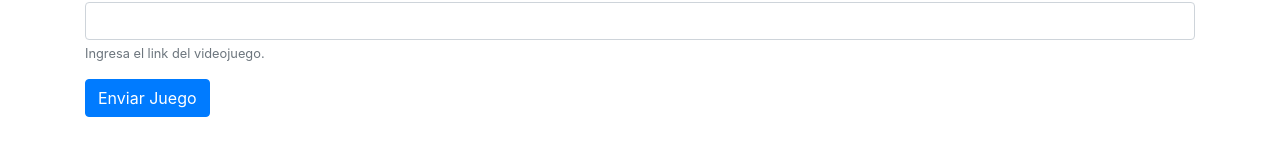
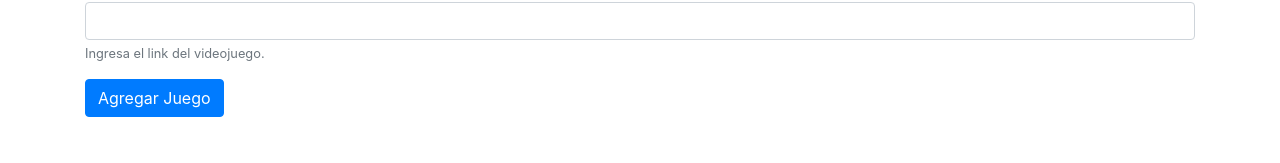
Before and after one commit to cristianfchq/Angular-Games, an Angular app: page / in a window 1280 px wide. Shown: the part 299-462 px from the top of the page. Built offline with nearby package versions, Linux system fonts and the light colour scheme.

Commit message:
incluyendo alguna validaciones para no agregar campos vacios

```diff
--- a/src/app/app.component.html
+++ b/src/app/app.component.html
@@ -25,7 +25,7 @@
       type="submit"
       class="btn btn-primary"
     >
-      Enviar Juego
+      Agregar Juego
     </button>
   </form>
   <!-- <app-game></app-game> -->
--- a/src/app/app.component.ts
+++ b/src/app/app.component.ts
@@ -27,11 +27,11 @@ export class AppComponent {
 
   addGame(newtitle: HTMLInputElement, newlink: HTMLInputElement){
     if (newtitle.value === '' || newlink.value === ''){
-      console.log('son nulos');
+      console.warn('Uno o ambos campos estan Vacios, se debe llenar ambos campos para agregar juego');
+    }else{
+      console.log('voy a crear un nuevo juego llamado ' + newtitle.value + ' y su enlace es ' + newlink.value);
+      this.games.push(new Game(newtitle.value, newlink.value));
     }
-    console.log('voy a crear un nuevo juego llamado ' + newtitle.value + ' y su enlace es ' + newlink.value);
-    this.games.push(new Game(newtitle.value, newlink.value));
-
     return false;
   }
 
```
